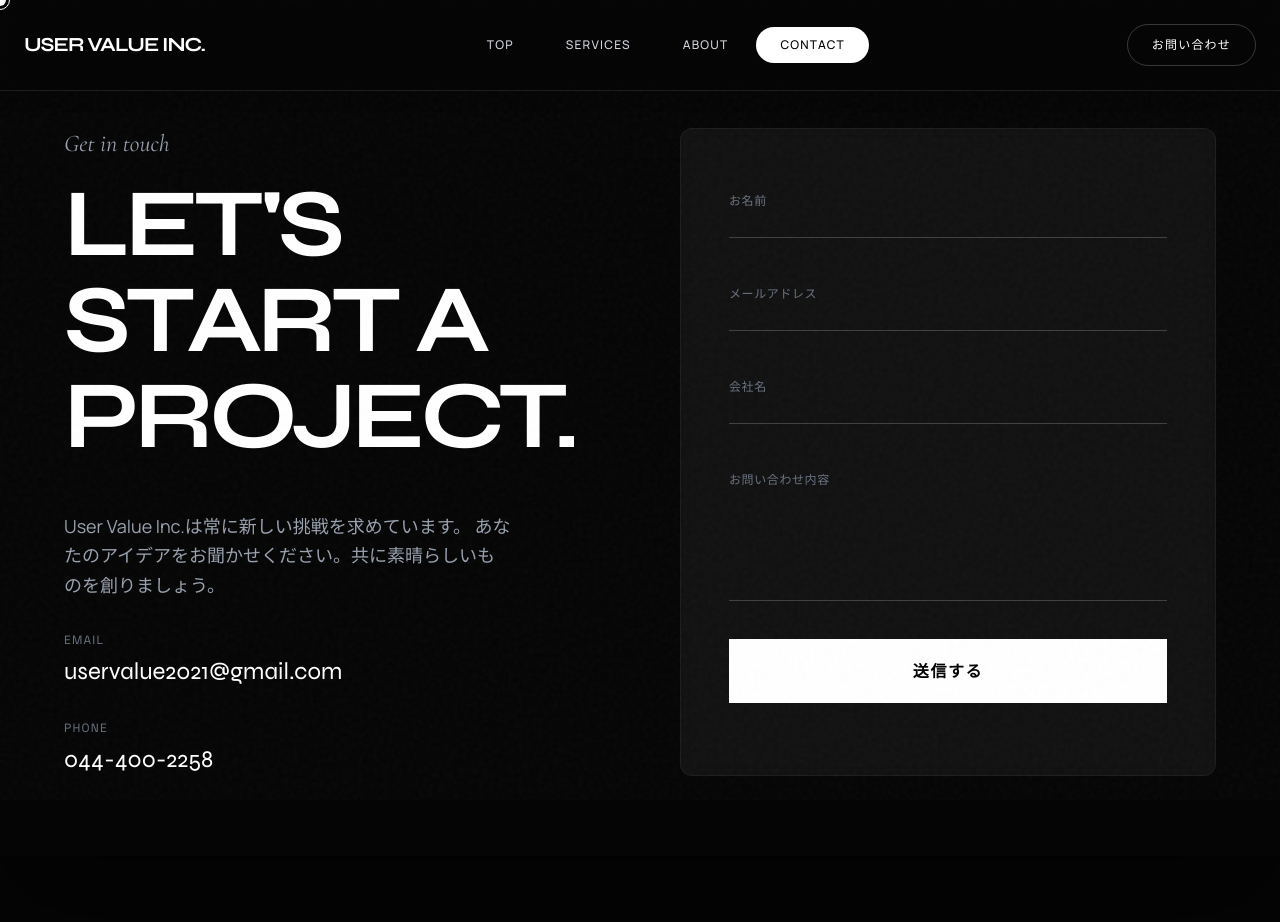
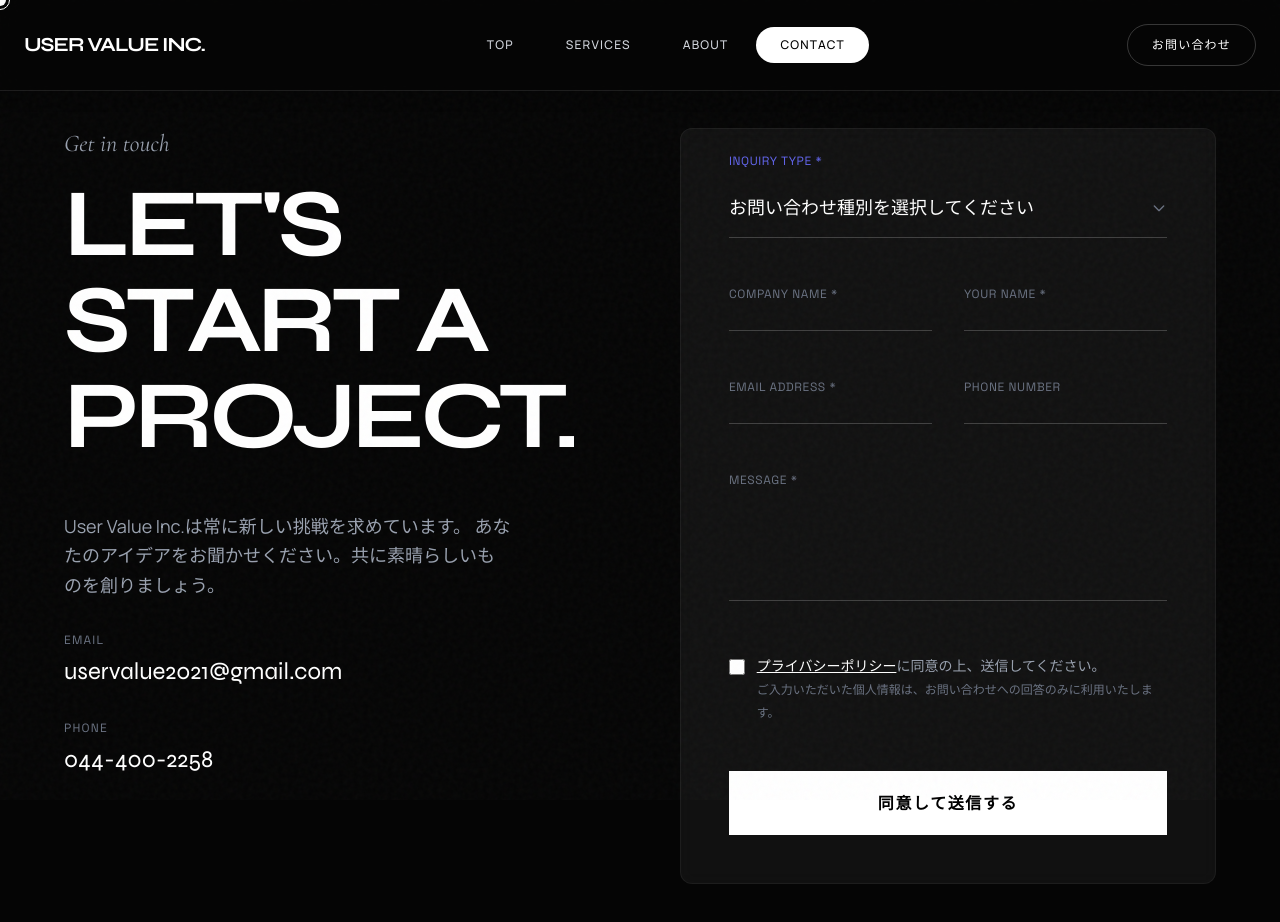
Before and after one commit to tomomini0815/User-Value-Inc, a React (Vite) app: page / in a window 1280 px wide. Both pictures are taken after a click on the button "お問い合わせ". Shown: the top 922 px of the page. Built offline with nearby package versions, Linux system fonts and the light colour scheme.

Commit message:
Enhance contact form with more fields and privacy policy agreement

```diff
--- a/pages/Contact.tsx
+++ b/pages/Contact.tsx
@@ -42,40 +42,112 @@ const Contact: React.FC = () => {
                         className="bg-white/5 p-6 md:p-8 lg:p-12 rounded-xl backdrop-blur-sm border border-white/5"
                     >
                         <form className="space-y-8" onSubmit={(e) => e.preventDefault()}>
-                            {[
-                                { id: 'Name', label: 'お名前', type: 'text' },
-                                { id: 'Email', label: 'メールアドレス', type: 'email' },
-                                { id: 'Company', label: '会社名', type: 'text' }
-                            ].map((field) => (
-                                <div key={field.id} className="group relative">
+                            {/* Inquiry Type */}
+                            <div className="group relative">
+                                <select
+                                    required
+                                    className="w-full bg-transparent border-b border-white/20 py-4 text-base md:text-lg focus:outline-none focus:border-brand-accent transition-all duration-300 peer text-white appearance-none rounded-none"
+                                >
+                                    <option value="" disabled selected className="bg-brand-black text-gray-500">お問い合わせ種別を選択してください</option>
+                                    <option value="web" className="bg-brand-black">Web制作・リニューアル</option>
+                                    <option value="app" className="bg-brand-black">アプリケーション開発</option>
+                                    <option value="uiux" className="bg-brand-black">UI/UXデザイン</option>
+                                    <option value="consulting" className="bg-brand-black">DXコンサルティング</option>
+                                    <option value="other" className="bg-brand-black">その他</option>
+                                </select>
+                                <label className="absolute left-0 -top-6 text-xs text-brand-accent font-mono uppercase tracking-wider">
+                                    INQUIRY TYPE *
+                                </label>
+                                <div className="absolute right-0 top-1/2 -translate-y-1/2 pointer-events-none text-gray-500">
+                                    <svg className="w-4 h-4" fill="none" stroke="currentColor" viewBox="0 0 24 24"><path strokeLinecap="round" strokeLinejoin="round" strokeWidth={2} d="M19 9l-7 7-7-7" /></svg>
+                                </div>
+                            </div>
+
+                            {/* Company & Name */}
+                            <div className="grid grid-cols-1 md:grid-cols-2 gap-8">
+                                <div className="group relative">
                                     <input
-                                        type={field.type}
+                                        type="text"
                                         required
-                                        className="w-full bg-transparent border-b border-white/20 py-5 md:py-4 text-base md:text-lg focus:outline-none focus:border-brand-accent transition-all duration-300 peer placeholder-transparent min-h-[48px]"
-                                        placeholder={field.label}
+                                        className="w-full bg-transparent border-b border-white/20 py-4 text-base md:text-lg focus:outline-none focus:border-brand-accent transition-all duration-300 peer placeholder-transparent"
+                                        placeholder="会社名"
                                     />
-                                    <label className="absolute left-0 top-5 md:top-4 text-gray-500 transition-all duration-300 peer-focus:-top-6 peer-focus:text-xs peer-focus:text-brand-accent peer-[:not(:placeholder-shown)]:-top-6 peer-[:not(:placeholder-shown)]:text-xs cursor-text font-mono uppercase tracking-wider text-xs">
-                                        {field.label}
+                                    <label className="absolute left-0 top-4 text-gray-500 transition-all duration-300 peer-focus:-top-6 peer-focus:text-xs peer-focus:text-brand-accent peer-[:not(:placeholder-shown)]:-top-6 peer-[:not(:placeholder-shown)]:text-xs cursor-text font-mono uppercase tracking-wider text-xs">
+                                        COMPANY NAME *
                                     </label>
                                 </div>
-                            ))}
+                                <div className="group relative">
+                                    <input
+                                        type="text"
+                                        required
+                                        className="w-full bg-transparent border-b border-white/20 py-4 text-base md:text-lg focus:outline-none focus:border-brand-accent transition-all duration-300 peer placeholder-transparent"
+                                        placeholder="お名前"
+                                    />
+                                    <label className="absolute left-0 top-4 text-gray-500 transition-all duration-300 peer-focus:-top-6 peer-focus:text-xs peer-focus:text-brand-accent peer-[:not(:placeholder-shown)]:-top-6 peer-[:not(:placeholder-shown)]:text-xs cursor-text font-mono uppercase tracking-wider text-xs">
+                                        YOUR NAME *
+                                    </label>
+                                </div>
+                            </div>
+
+                            {/* Email & Phone */}
+                            <div className="grid grid-cols-1 md:grid-cols-2 gap-8">
+                                <div className="group relative">
+                                    <input
+                                        type="email"
+                                        required
+                                        className="w-full bg-transparent border-b border-white/20 py-4 text-base md:text-lg focus:outline-none focus:border-brand-accent transition-all duration-300 peer placeholder-transparent"
+                                        placeholder="メールアドレス"
+                                    />
+                                    <label className="absolute left-0 top-4 text-gray-500 transition-all duration-300 peer-focus:-top-6 peer-focus:text-xs peer-focus:text-brand-accent peer-[:not(:placeholder-shown)]:-top-6 peer-[:not(:placeholder-shown)]:text-xs cursor-text font-mono uppercase tracking-wider text-xs">
+                                        EMAIL ADDRESS *
+                                    </label>
+                                </div>
+                                <div className="group relative">
+                                    <input
+                                        type="tel"
+                                        className="w-full bg-transparent border-b border-white/20 py-4 text-base md:text-lg focus:outline-none focus:border-brand-accent transition-all duration-300 peer placeholder-transparent"
+                                        placeholder="電話番号"
+                                    />
+                                    <label className="absolute left-0 top-4 text-gray-500 transition-all duration-300 peer-focus:-top-6 peer-focus:text-xs peer-focus:text-brand-accent peer-[:not(:placeholder-shown)]:-top-6 peer-[:not(:placeholder-shown)]:text-xs cursor-text font-mono uppercase tracking-wider text-xs">
+                                        PHONE NUMBER
+                                    </label>
+                                </div>
+                            </div>
+
+                            {/* Message */}
                             <div className="group relative">
                                 <textarea
                                     rows={4}
                                     required
-                                    className="w-full bg-transparent border-b border-white/20 py-5 md:py-4 text-base md:text-lg focus:outline-none focus:border-brand-accent transition-all duration-300 peer placeholder-transparent resize-none min-h-[120px]"
+                                    className="w-full bg-transparent border-b border-white/20 py-4 text-base md:text-lg focus:outline-none focus:border-brand-accent transition-all duration-300 peer placeholder-transparent resize-none min-h-[120px]"
                                     placeholder="お問い合わせ内容"
                                 />
-                                <label className="absolute left-0 top-5 md:top-4 text-gray-500 transition-all duration-300 peer-focus:-top-6 peer-focus:text-xs peer-focus:text-brand-accent peer-[:not(:placeholder-shown)]:-top-6 peer-[:not(:placeholder-shown)]:text-xs cursor-text font-mono uppercase tracking-wider text-xs">
-                                    お問い合わせ内容
+                                <label className="absolute left-0 top-4 text-gray-500 transition-all duration-300 peer-focus:-top-6 peer-focus:text-xs peer-focus:text-brand-accent peer-[:not(:placeholder-shown)]:-top-6 peer-[:not(:placeholder-shown)]:text-xs cursor-text font-mono uppercase tracking-wider text-xs">
+                                    MESSAGE *
+                                </label>
+                            </div>
+
+                            {/* Privacy Policy Agreement */}
+                            <div className="flex items-start gap-3 pt-4">
+                                <input
+                                    type="checkbox"
+                                    id="privacy"
+                                    required
+                                    className="mt-1 w-4 h-4 rounded border-gray-500 text-brand-accent focus:ring-brand-accent bg-transparent"
+                                />
+                                <label htmlFor="privacy" className="text-sm text-gray-400 leading-relaxed">
+                                    <a href="/User-Value-Inc/privacy" target="_blank" className="text-white underline hover:text-brand-accent transition-colors">プライバシーポリシー</a>
+                                    に同意の上、送信してください。
+                                    <br />
+                                    <span className="text-xs text-gray-500">ご入力いただいた個人情報は、お問い合わせへの回答のみに利用いたします。</span>
                                 </label>
                             </div>
 
                             <button
                                 type="submit"
-                                className="w-full py-6 md:py-5 bg-white text-black font-bold uppercase tracking-widest text-sm md:text-base hover:bg-brand-accent hover:text-white transition-all duration-300 min-h-[56px]"
+                                className="w-full py-5 bg-white text-black font-bold uppercase tracking-widest text-sm md:text-base hover:bg-brand-accent hover:text-white transition-all duration-300 min-h-[56px] mt-4"
                             >
-                                送信する
+                                同意して送信する
                             </button>
                         </form>
                     </motion.div>
```
